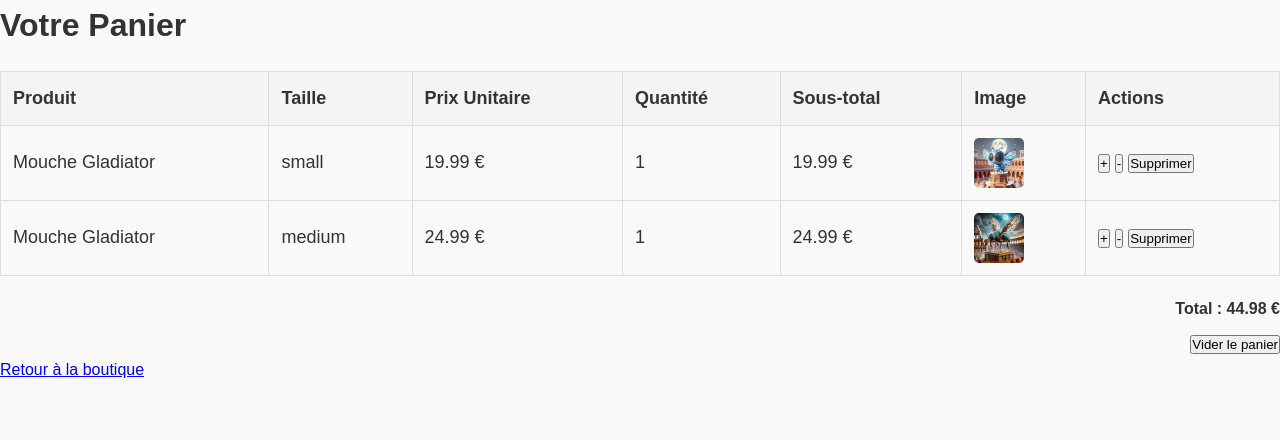
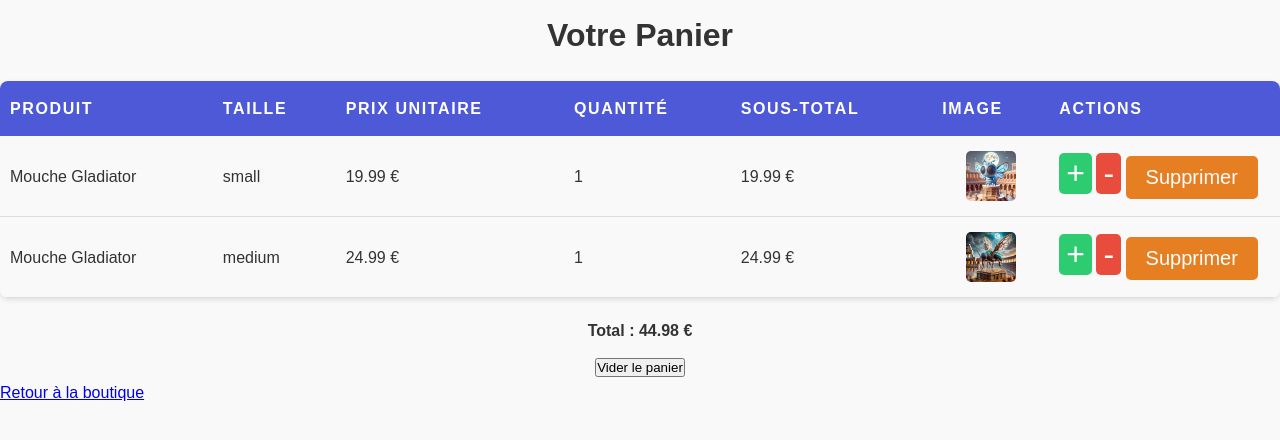
Before and after one commit to justmixx/S105, a PHP site: page /panier.php in a window 1280 px wide. Shown: the part 78-518 px from the top of the page. Run offline with PHP 8.4, Linux system fonts and the light colour scheme.

Commit message:
debut de style au panier

```diff
--- a/css/panier.css
+++ b/css/panier.css
@@ -1,31 +1,169 @@
+h1 {
+    text-align: center;
+    font-weight: 2em;
+    margin-top: 10px;
+    font-weight: 900;
+}
+
 table {
     width: 100%;
     border-collapse: collapse;
     margin: 20px 0;
-    font-size: 18px;
+    font-size: 16px;
     text-align: left;
+    box-shadow: 0 2px 5px rgba(0, 0, 0, 0.1);
+    overflow: hidden;
+    border-radius: 8px;
 }
 
-th, td {
-    padding: 12px;
-    border: 1px solid #ddd;
+/* En-têtes de colonnes */
+th {
+    background-color: #4D59D6;
+    color: white;
+    font-weight: bold;
+    text-transform: uppercase;
+    letter-spacing: 0.1em;
+    padding: 15px 10px;
+    white-space: nowrap; /* Empêche les sauts de ligne dans les titres */
 }
 
-th {
-    background-color: #f4f4f4;
-    color: #333;
-    font-weight: bold;
+/* Cellules des lignes */
+td {
+    padding: 15px 10px;
+    border-bottom: 1px solid #ddd;
 }
 
-tr:nth-child(even) {
+/* Colonne contenant des images */
+td img {
+    border-radius: 5px;
+    max-width: 100px;
+    height: auto;
+    display: block;
+    margin: 0 auto; /* Centrer l'image */
+}
+
+/* Style pour les lignes impaires */
+tr:nth-child(odd) {
     background-color: #f9f9f9;
 }
 
+/* Ligne survolée */
 tr:hover {
-    background-color: #f1f1f1;
+    background-color: #f1f7ff;
 }
 
-td img {
+/* Responsivité */
+@media screen and (max-width: 1024px) {
+    table {
+        font-size: 14px;
+    }
+    th, td {
+        padding: 10px;
+    }
+    td img {
+        max-width: 80px;
+    }
+}
+
+@media screen and (max-width: 768px) {
+    table {
+        display: block;
+        overflow-x: auto; /* Activation du défilement horizontal */
+        white-space: nowrap;
+    }
+    th, td {
+        padding: 8px;
+    }
+    td img {
+        max-width: 60px;
+    }
+}
+
+/* Ajustements pour écrans très petits */
+@media screen and (max-width: 480px) {
+    th, td {
+        font-size: 12px;
+        padding: 6px;
+    }
+    td img {
+        max-width: 50px;
+    }
+}
+
+
+/* bouton moin */
+.moin {
+    background-color: #e74c3c;
+    color: white;
+    border: none;
     border-radius: 5px;
-    display: block;
-}
+    padding: 2px 7px;
+    font-size: 2em;
+    cursor: pointer;
+    transition: background-color 0.3s ease;
+  }
+
+  .moin:hover {
+    background-color: #c0392b;
+  }
+
+  .moin:active {
+    background-color: #bd2d2d;
+  }
+
+  .moin:focus {
+    outline: none;
+    box-shadow: 0 0 5px rgba(255, 255, 255, 0.8);
+  }
+
+/* bouton plus */
+.plus {
+    background-color: #2ecc71;
+    color: white;
+    border: none;
+    border-radius: 5px;
+    padding: 2px 7px;
+    font-size: 2em;
+    cursor: pointer;
+    transition: background-color 0.3s ease;
+  }
+
+  .plus:hover {
+    background-color: #27ae60;
+  }
+
+  .plus:active {
+    background-color: #2d9f56;
+  }
+
+  .plus:focus {
+    outline: none;
+    box-shadow: 0 0 5px rgba(255, 255, 255, 0.8);
+  }
+
+/* bouton supprimer */
+
+.supprimer {
+    background-color: #e67e22;
+    color: white;
+    border: none;
+    border-radius: 5px;
+    padding: 10px 20px;
+    font-size: 20px;
+    cursor: pointer;
+    transition: background-color 0.3s ease;
+    margin-right: -60px;
+  }
+
+  .supprimer:hover {
+    background-color: #d35400;
+  }
+
+  .supprimer:active {
+    background-color: #c0392b;
+  }
+
+  .supprimer:focus {
+    outline: none;
+    box-shadow: 0 0 5px rgba(255, 255, 255, 0.8);
+  }
--- a/panier.php
+++ b/panier.php
@@ -119,16 +119,16 @@ if (isset($_POST['update_quantity'])) {
                             <form method='post' style='display: inline;'>
                                 <input type='hidden' name='item_index' value='{$index}'>
                                 <input type='hidden' name='quantity_change' value='1'>
-                                <button type='submit' name='update_quantity'>+</button>
+                                <button type='submit' name='update_quantity' class='plus'>+</button>
                             </form>
                             <form method='post' style='display: inline;'>
                                 <input type='hidden' name='item_index' value='{$index}'>
                                 <input type='hidden' name='quantity_change' value='-1'>
-                                <button type='submit' name='update_quantity'>-</button>
+                                <button type='submit' name='update_quantity' class='moin'>-</button>
                             </form>
                             <form method='post' style='display: inline;'>
                                 <input type='hidden' name='item_index' value='{$index}'>
-                                <button type='submit' name='remove_item'>Supprimer</button>
+                                <button type='submit' name='remove_item' class='supprimer'>Supprimer</button>
                             </form>
                         </td>
                     </tr>";
@@ -141,12 +141,12 @@ if (isset($_POST['update_quantity'])) {
             </table>";
 
         // Afficher le total du panier
-        echo "<div style='text-align: right; margin-top: 10px;'>
+        echo "<div style='text-align: center; margin-top: 10px;'>
                 <strong>Total : {$total_price} €</strong>
               </div>";
 
         // Bouton pour vider le panier
-        echo "<form method='post' style='text-align: right; margin-top: 10px;'>
+        echo "<form method='post' style='text-align: center; margin-top: 10px;'>
                 <button type='submit' name='clear_cart'>Vider le panier</button>
               </form>";
     } else {
```
